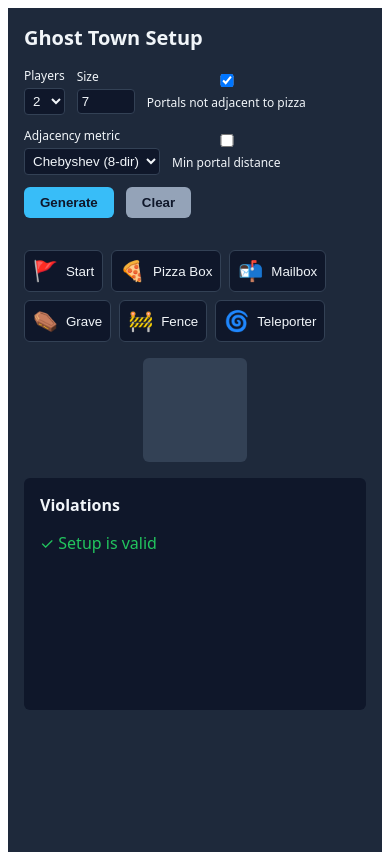
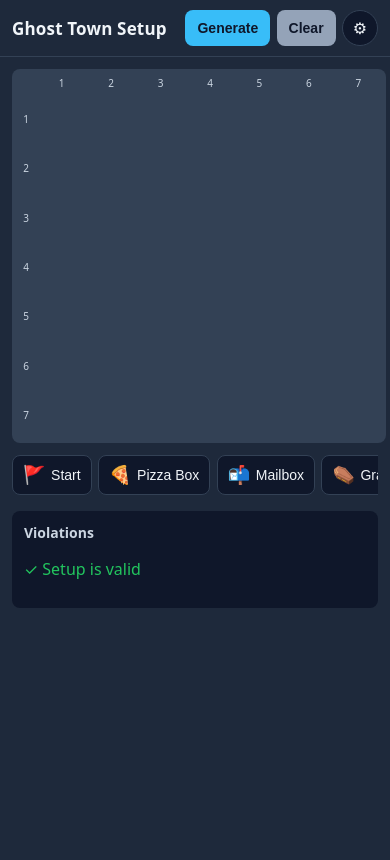
Before and after one commit to mtrunt/ghost-town, a React (Vite) app: page / in a window 390 px wide. Built offline with nearby package versions, Linux system fonts and the light colour scheme.

Commit message:
feat: mobile-first layout with header actions, settings drawer, and 1-based board labels

```diff
--- a/src/App.css
+++ b/src/App.css
@@ -1,92 +1,321 @@
 .app {
   min-height: 100vh;
+  min-height: 100dvh;
   background: #1e293b;
   color: #f1f5f9;
   font-family: system-ui, -apple-system, sans-serif;
   display: flex;
   flex-direction: column;
+  /* Avoid horizontal scroll on small screens */
+  overflow-x: hidden;
 }
 
+/* Reset default body margins so content uses the full screen */
+html, body {
+  margin: 0;
+  padding: 0;
+}
+body {
+  background: #1e293b;
+}
+#root {
+  min-height: 100vh;
+  min-height: 100dvh;
+}
+
+/* Safe-area padding for notched devices */
+.app-header,
+.app-main {
+  padding-left: env(safe-area-inset-left);
+  padding-right: env(safe-area-inset-right);
+}
+
+/* Header */
 .app-header {
+  position: sticky;
+  top: 0;
+  z-index: 10;
+  background: #1e293b;
+  border-bottom: 1px solid #334155;
+  padding-top: env(safe-area-inset-top);
+}
+.app-header-row {
   display: flex;
   align-items: center;
-  gap: 1rem;
-  padding: 1rem;
-  flex-wrap: wrap;
+  justify-content: space-between;
+  gap: 0.75rem;
+  padding: 0.625rem 0.75rem;
 }
-.app-header h1 { margin: 0; font-size: 1.25rem; }
+.app-header h1 {
+  margin: 0;
+  font-size: 1.0625rem;
+  font-weight: 600;
+  letter-spacing: 0.01em;
+}
+.app-header-actions {
+  display: flex;
+  gap: 0.4rem;
+  align-items: center;
+  flex-wrap: nowrap;
+}
+.action-btn {
+  padding: 0.5rem 0.75rem;
+  border: none;
+  border-radius: 8px;
+  cursor: pointer;
+  background: #38bdf8;
+  color: #0f172a;
+  font-weight: 600;
+  font-size: 0.875rem;
+  min-height: 2.25rem;
+  white-space: nowrap;
+}
+.action-btn.secondary { background: #94a3b8; }
+.action-btn:active { transform: scale(0.98); }
+.controls-toggle {
+  width: 2.25rem;
+  height: 2.25rem;
+  border-radius: 50%;
+  border: 1px solid #334155;
+  background: #0f172a;
+  color: #f1f5f9;
+  font-size: 1rem;
+  cursor: pointer;
+  display: inline-flex;
+  align-items: center;
+  justify-content: center;
+  flex-shrink: 0;
+}
+.controls-toggle:active { background: #1e3a8a; }
 
+/* Main layout: mobile-first single column */
 .app-main {
-  display: grid;
-  grid-template-columns: 200px 1fr 240px;
-  gap: 1rem;
-  padding: 1rem;
-  align-items: start;
+  display: flex;
+  flex-direction: column;
+  gap: 0.75rem;
+  padding: 0.75rem;
+  align-items: stretch;
 }
 
-/* Palette */
-.palette { display: flex; flex-direction: column; gap: 0.5rem; }
+/* Palette: horizontal scroll strip on mobile */
+.palette {
+  display: flex;
+  flex-direction: row;
+  gap: 0.4rem;
+  overflow-x: auto;
+  padding-bottom: 0.25rem;
+  -webkit-overflow-scrolling: touch;
+  scrollbar-width: thin;
+}
+.palette-item {
+  flex: 0 0 auto;
+  display: flex;
+  flex-direction: column;
+  gap: 0.25rem;
+}
 .palette-btn {
-  display: flex; align-items: center; gap: 0.5rem;
-  padding: 0.5rem; border: 1px solid #334155; background: #0f172a;
-  color: #f1f5f9; cursor: pointer; border-radius: 6px;
+  display: inline-flex;
+  align-items: center;
+  gap: 0.35rem;
+  padding: 0.5rem 0.625rem;
+  border: 1px solid #334155;
+  background: #0f172a;
+  color: #f1f5f9;
+  cursor: pointer;
+  border-radius: 8px;
+  white-space: nowrap;
+  font-size: 0.875rem;
+  min-height: 2.5rem;
 }
 .palette-btn.active { border-color: #38bdf8; background: #1e3a8a; }
-.palette-icon { font-size: 1.25rem; }
-.palette-variants { display: flex; gap: 0.25rem; padding-left: 1rem; flex-wrap: wrap; }
+.palette-icon { font-size: 1.125rem; }
+.palette-variants {
+  display: flex;
+  gap: 0.25rem;
+  flex-wrap: nowrap;
+  overflow-x: auto;
+}
 .palette-variant {
-  padding: 0.25rem 0.5rem; border: 1px solid #334155;
-  background: transparent; color: #cbd5e1; cursor: pointer; border-radius: 4px;
+  padding: 0.3rem 0.5rem;
+  border: 1px solid #334155;
+  background: transparent;
+  color: #cbd5e1;
+  cursor: pointer;
+  border-radius: 6px;
   text-transform: capitalize;
+  font-size: 0.75rem;
+  white-space: nowrap;
+  min-height: 2rem;
 }
-.palette-variant.active { border-color: #38bdf8; background: #1e3a8a; }
+.palette-variant.active { border-color: #38bdf8; background: #1e3a8a; color: #f1f5f9; }
 
-/* Controls */
-.controls { display: flex; gap: 0.75rem; align-items: center; flex-wrap: wrap; }
-.controls label { display: flex; flex-direction: column; font-size: 0.75rem; gap: 0.25rem; }
-.controls select, .controls input {
-  padding: 0.25rem; background: #0f172a; color: #f1f5f9; border: 1px solid #334155; border-radius: 4px;
+/* Controls panel */
+.controls {
+  display: grid;
+  grid-template-columns: repeat(2, minmax(0, 1fr));
+  gap: 0.625rem 0.75rem;
+  padding: 0.75rem;
+  border-top: 1px solid #334155;
+  background: #0f172a;
 }
-.controls button {
-  padding: 0.5rem 1rem; border: none; border-radius: 6px; cursor: pointer;
-  background: #38bdf8; color: #0f172a; font-weight: 600;
+.controls label {
+  display: flex;
+  flex-direction: column;
+  font-size: 0.75rem;
+  gap: 0.25rem;
+  color: #cbd5e1;
+  min-height: 2.5rem;
+  justify-content: center;
 }
-.controls button:nth-of-type(2) { background: #94a3b8; color: #0f172a; }
+.controls label > input[type="checkbox"] {
+  width: 1.125rem;
+  height: 1.125rem;
+  accent-color: #38bdf8;
+  flex-shrink: 0;
+}
+.controls select,
+.controls input[type="number"] {
+  padding: 0.5rem;
+  background: #1e293b;
+  color: #f1f5f9;
+  border: 1px solid #334155;
+  border-radius: 6px;
+  font-size: 0.9375rem;
+  min-height: 2.25rem;
+  width: 100%;
+}
 
-/* Board */
+/* Board: fills width, capped by viewport height */
 .board {
   display: grid;
   gap: 2px;
   background: #334155;
   padding: 4px;
-  border-radius: 6px;
+  border-radius: 8px;
   aspect-ratio: 1;
-  max-width: min(80vh, 100%);
+  width: 100%;
+  max-width: min(70vh, 100%);
   margin: 0 auto;
+}
+.board-corner,
+.board-label {
+  display: flex;
+  align-items: center;
+  justify-content: center;
+  font-size: clamp(0.625rem, 2.5vw, 0.8125rem);
+  color: #cbd5e1;
+  background: transparent;
+  font-variant-numeric: tabular-nums;
+  user-select: none;
+}
+.board-label {
+  min-height: 1.25rem;
+  min-width: 1.25rem;
 }
 .cell {
   aspect-ratio: 1;
-  display: flex; align-items: center; justify-content: center;
-  background: #f1f5f9; border: none; cursor: pointer;
-  font-size: clamp(1rem, 3vw, 1.75rem); border-radius: 3px;
+  display: flex;
+  align-items: center;
+  justify-content: center;
+  background: #f1f5f9;
+  border: none;
+  cursor: pointer;
+  font-size: clamp(1rem, 4.5vw, 1.75rem);
+  border-radius: 3px;
   transition: outline 0.1s;
+  /* Larger touch target on mobile */
+  min-width: 2rem;
+  min-height: 2rem;
+  padding: 0;
 }
 .cell:hover { outline: 2px solid #38bdf8; }
+.cell:active { outline: 2px solid #38bdf8; }
 .cell.violating { outline: 3px solid #ef4444; }
 
-/* Violations */
+/* Violations: compact panel */
 .violations {
-  background: #0f172a; padding: 1rem; border-radius: 6px; min-height: 200px;
+  background: #0f172a;
+  padding: 0.75rem;
+  border-radius: 8px;
+  min-height: 3rem;
 }
-.violations h3 { margin-top: 0; font-size: 1rem; }
-.violations ul { padding-left: 1.25rem; margin: 0.5rem 0; }
-.violations li { font-size: 0.875rem; margin-bottom: 0.25rem; }
+.violations h3 {
+  margin: 0 0 0.25rem 0;
+  font-size: 0.875rem;
+  color: #cbd5e1;
+}
+.violations ul {
+  padding-left: 1.125rem;
+  margin: 0.25rem 0 0 0;
+  max-height: 10rem;
+  overflow-y: auto;
+}
+.violations li {
+  font-size: 0.8125rem;
+  margin-bottom: 0.2rem;
+  line-height: 1.3;
+}
 .ok-msg { color: #22c55e; }
 .error-msg { color: #ef4444; }
 
-/* Responsive */
-@media (max-width: 720px) {
-  .app-main { grid-template-columns: 1fr; }
-  .palette { flex-direction: row; flex-wrap: wrap; }
-  .palette-variants { padding-left: 0; }
+/* Tablet / wider screens: two-column with palette + board side by side */
+@media (min-width: 720px) {
+  .app-main {
+    display: grid;
+    grid-template-columns: 220px minmax(0, 1fr) 240px;
+    gap: 1rem;
+    padding: 1rem;
+    align-items: start;
+  }
+  .palette {
+    flex-direction: column;
+    overflow-x: visible;
+  }
+  .palette-item { flex: 0 0 auto; }
+  .palette-variants {
+    flex-wrap: wrap;
+    overflow-x: visible;
+    padding-left: 0.5rem;
+  }
+  .palette-btn { width: 100%; }
+  .controls {
+    display: flex;
+    gap: 0.75rem;
+    align-items: center;
+    flex-wrap: wrap;
+    padding: 0;
+    border-top: none;
+    background: transparent;
+  }
+  .controls label { font-size: 0.75rem; }
+  .controls select,
+  .controls input[type="number"] {
+    width: auto;
+    min-height: 2rem;
+  }
+  .board {
+    max-width: min(80vh, 100%);
+  }
+  .violations { min-height: 200px; }
+  .app-header-row { padding: 0.75rem 1rem; }
+  .controls-toggle { display: none; }
+  /* On tablet, show controls inline in header (always visible) */
+  .app-header .controls { display: flex; padding: 0 1rem 0.75rem; }
 }
+
+/* Desktop: keep tablet layout, just larger */
+@media (min-width: 1024px) {
+  .app-main {
+    grid-template-columns: 240px minmax(0, 1fr) 280px;
+    gap: 1.25rem;
+    padding: 1.25rem;
+  }
+  .app-header h1 { font-size: 1.25rem; }
+}
+
+/* Prevent layout shift when iOS keyboard opens */
+@supports (padding: max(0px)) {
+  .app-main {
+    padding-bottom: max(0.75rem, env(safe-area-inset-bottom));
+  }
+}
--- a/src/App.tsx
+++ b/src/App.tsx
@@ -12,6 +12,7 @@ export default function App() {
   const [players, setPlayers] = useState(2);
   const [active, setActive] = useState<ActiveTile | null>(null);
   const [portalSettings, setPortalSettings] = useState(GLOBAL_RULES.portalSettings);
+  const [settingsOpen, setSettingsOpen] = useState(false);
   const { grid, violations, error, place, remove, clear, resize, generate } = useGrid(portalSettings);
 
   const handlePlace = (r: number, c: number) => {
@@ -28,20 +29,28 @@ export default function App() {
   return (
     <div className="app">
       <header className="app-header">
+        <div className="app-header-row">
           <h1>Ghost Town Setup</h1>
+          <div className="app-header-actions">
+            <button type="button" className="action-btn" onClick={() => generate(players)}>Generate</button>
+            <button type="button" className="action-btn secondary" onClick={clear}>Clear</button>
+            <button type="button" className="controls-toggle" aria-label="toggle settings" onClick={() => setSettingsOpen((v) => !v)}>
+              {settingsOpen ? '✕' : '⚙'}
+            </button>
+          </div>
+        </div>
+        {settingsOpen && (
           <Controls
             players={players}
             size={grid.length}
             portalSettings={portalSettings}
             onPlayersChange={setPlayers}
             onSizeChange={handleSizeChange}
-          onGenerate={() => generate(players)}
-          onClear={clear}
             onPortalSettingsChange={setPortalSettings}
           />
+        )}
       </header>
       <main className="app-main">
-        <TilePalette active={active} onSelect={setActive} />
         <Board
           grid={grid}
           violations={violations}
@@ -49,6 +58,7 @@ export default function App() {
           onPlace={handlePlace}
           onRemove={remove}
         />
+        <TilePalette active={active} onSelect={setActive} />
         <Violations violations={violations} error={error} />
       </main>
     </div>
--- a/src/components/Board.tsx
+++ b/src/components/Board.tsx
@@ -17,22 +17,60 @@ export function Board({ grid, violations, activeTile: _activeTile, onPlace, onRe
     <div
       className="board"
       role="grid"
-      style={{ gridTemplateColumns: `repeat(${size}, 1fr)` }}
+      style={{ gridTemplateColumns: `auto repeat(${size}, 1fr)` }}
     >
-      {grid.map((row, r) =>
-        row.map((cell, c) => (
+      {/* Corner */}
+      <div className="board-corner" aria-hidden="true" />
+      {/* Column headers (1-based) */}
+      {Array.from({ length: size }, (_, c) => (
+        <div key={`col-${c}`} className="board-label" aria-hidden="true">{c + 1}</div>
+      ))}
+      {/* Rows: row label + cells */}
+      {grid.map((row, r) => (
+        <RowFragment
+          key={`row-${r}`}
+          row={row}
+          r={r}
+          violationSet={violationSet}
+          activeTile={_activeTile}
+          onPlace={onPlace}
+          onRemove={onRemove}
+        />
+      ))}
+    </div>
+  );
+}
+
+function RowFragment({
+  row,
+  r,
+  violationSet,
+  activeTile,
+  onPlace,
+  onRemove,
+}: {
+  row: (import('../types').Cell | null)[];
+  r: number;
+  violationSet: Set<string>;
+  activeTile: ActiveTile;
+  onPlace: (r: number, c: number) => void;
+  onRemove: (r: number, c: number) => void;
+}) {
+  return (
+    <>
+      <div className="board-label" aria-hidden="true">{r + 1}</div>
+      {row.map((cell, c) => (
         <CellView
           key={`${r}-${c}`}
           row={r}
           col={c}
           cell={cell}
           violating={violationSet.has(`${r},${c}`)}
-            activeTile={_activeTile}
+          activeTile={activeTile}
           onPlace={onPlace}
           onRemove={onRemove}
         />
-        )),
-      )}
-    </div>
+      ))}
+    </>
   );
 }
--- a/src/components/Controls.tsx
+++ b/src/components/Controls.tsx
@@ -6,8 +6,6 @@ interface Props {
   portalSettings: PortalSettings;
   onPlayersChange: (n: number) => void;
   onSizeChange: (n: number) => void;
-  onGenerate: () => void;
-  onClear: () => void;
   onPortalSettingsChange: (settings: PortalSettings) => void;
 }
 
@@ -17,8 +15,6 @@ export function Controls({
   portalSettings,
   onPlayersChange,
   onSizeChange,
-  onGenerate,
-  onClear,
   onPortalSettingsChange,
 }: Props) {
   return (
@@ -113,9 +109,6 @@ export function Controls({
           </select>
         </label>
       )}
-
-      <button type="button" onClick={onGenerate}>Generate</button>
-      <button type="button" onClick={onClear}>Clear</button>
     </div>
   );
 }
--- a/src/components/Violations.tsx
+++ b/src/components/Violations.tsx
@@ -28,7 +28,7 @@ export function Violations({ violations, error }: Props) {
       <ul>
         {violations.map((v, i) => (
           <li key={i}>
-            {v.row >= 0 ? `(${v.row},${v.col}): ` : ''}
+            {v.row >= 0 ? `(${v.row + 1},${v.col + 1}): ` : ''}
             {v.message}
           </li>
         ))}
--- a/src/config/rules.ts
+++ b/src/config/rules.ts
@@ -188,6 +188,6 @@ export const GLOBAL_RULES: GlobalRules = {
   portalSettings: {
     noPizzaAdjacent: true,
     pizzaAdjacencyMetric: 'chebyshev',
-    minDistance: null,
+    minDistance: 3,
   },
 };
--- a/src/engine/validator.ts
+++ b/src/engine/validator.ts
@@ -23,7 +23,7 @@ export function validate(grid: Grid, settings: PortalSettings = GLOBAL_RULES.por
         violations.push({
           row: r,
           col: c,
-          message: `${rule.label} at (${r},${c}) violates placement rules`,
+          message: `${rule.label} at (${r + 1},${c + 1}) violates placement rules`,
         });
       }
     }
```
Also changed, not shown: index.html (+5 -2 lines), 2 other files (tests, documents, lock files or other folders). Lines whose indentation alone changed are shown as unchanged.
